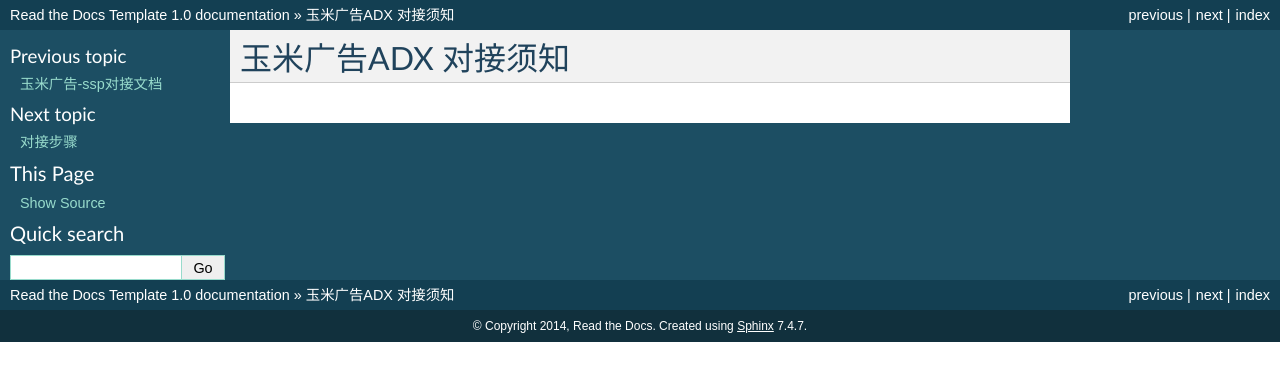
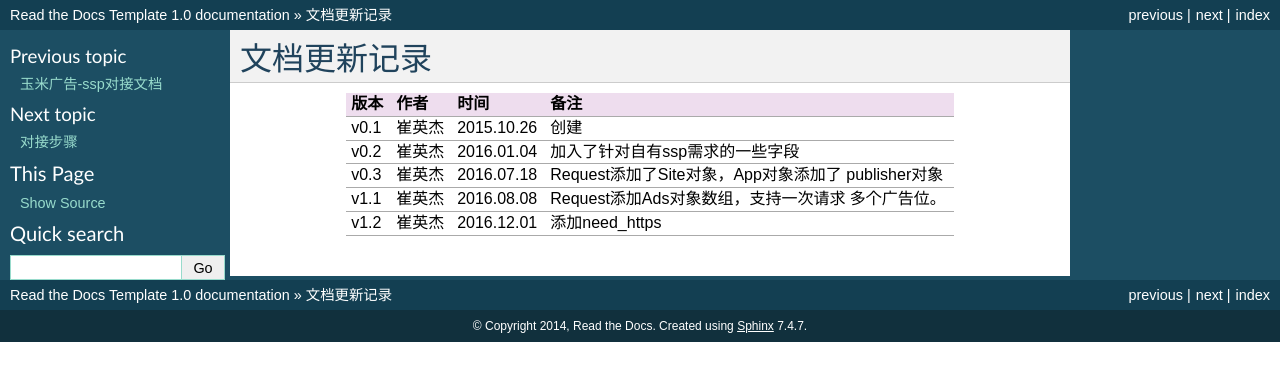
Before and after one commit to yumimobi/adx_ssp_doc, a Sphinx documentation site: the page built from docs/a-first.rst, in a window 1280 px wide. Shown: the top 381 px of the page. Built offline with Sphinx 7.4.7, drawn with Linux system fonts in a browser that asks for light colours.

Commit message:
添加版本修改记录

```diff
--- a/docs/a-first.rst
+++ b/docs/a-first.rst
@@ -1,2 +1,19 @@
-玉米广告ADX 对接须知
+文档更新记录
 ====================
+
+
++---------------+----------+------------+--------------------------------------+
+| 版本          | 作者     | 时间       | 备注                                 |
++===============+==========+============+======================================+
+| v0.1          | 崔英杰   | 2015.10.26 | 创建                                 |
++---------------+----------+------------+--------------------------------------+
+| v0.2          | 崔英杰   | 2016.01.04 | 加入了针对自有ssp需求的一些字段      |
++---------------+----------+------------+--------------------------------------+
+| v0.3          | 崔英杰   | 2016.07.18 | Request添加了Site对象，App对象添加了 |
+|               |          |            | publisher对象                        |
++---------------+----------+------------+--------------------------------------+
+| v1.1          | 崔英杰   | 2016.08.08 | Request添加Ads对象数组，支持一次请求 |
+|               |          |            | 多个广告位。                         |
++---------------+----------+------------+--------------------------------------+
+| v1.2          | 崔英杰   | 2016.12.01 | 添加need_https                       |
++---------------+----------+------------+--------------------------------------+
```
